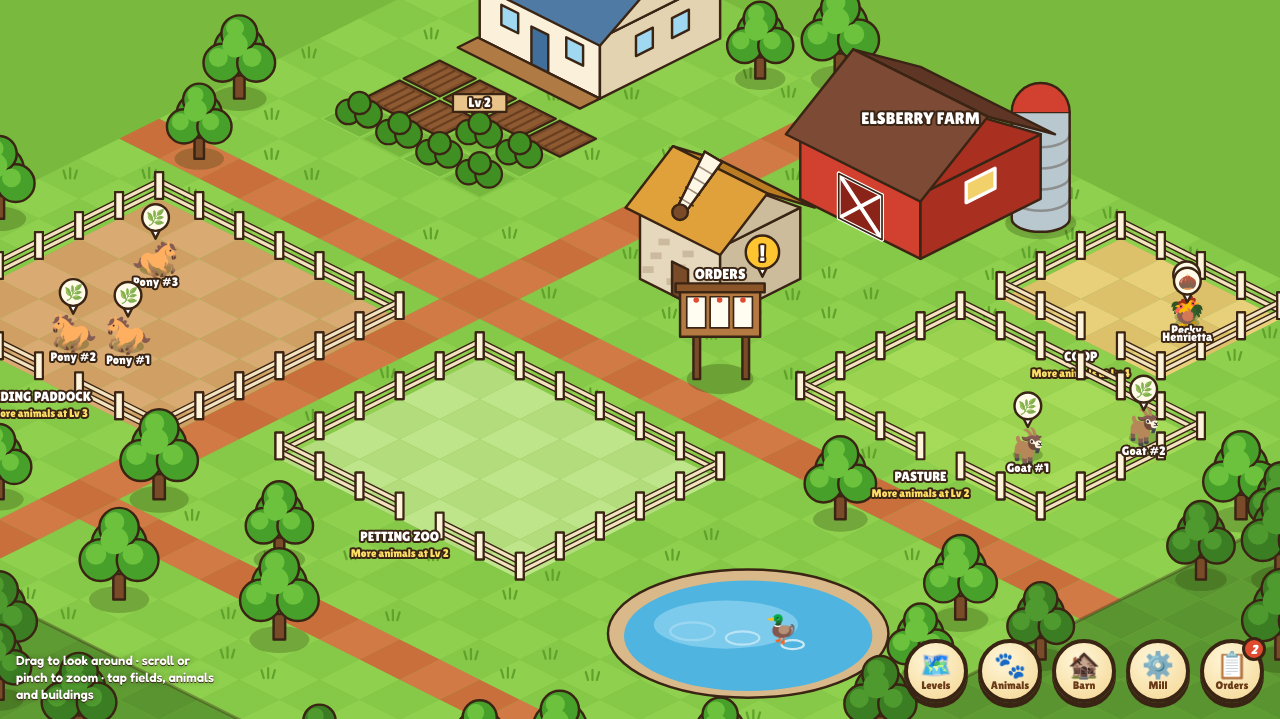
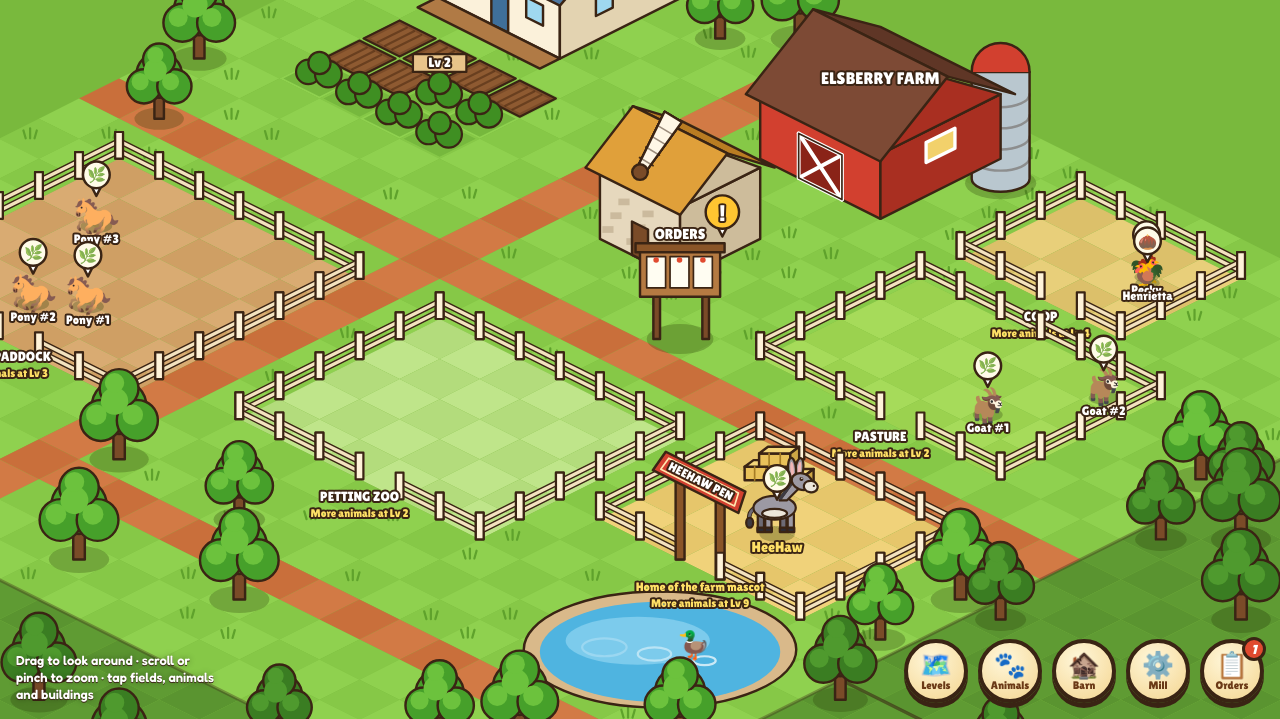
Before and after one commit to vylr7business-blip/HeeHawDay, a website: page index.html in a window 1280 px wide. Shown: the part 81-800 px from the top of the page. Drawn offline with Linux system fonts and the light colour scheme; animation ran at ten frames a second.

Commit message:
Add HeeHaw Pen for the donkey mascot
Co-Authored-By: Claude Opus 5.5 <noreply@anthropic.com>
Claude-Session: https://claude.ai/code/session_012uxGu13CSB2bBvxJA6af9f

```diff
--- a/index.html
+++ b/index.html
@@ -230,7 +230,7 @@ const KINDS = {
   puppy:   {sp:"Puppy",         icon:"🐶", sprite:"🐕", feed:"critterMix",  out:{heart:1},  time:30,  lvl:2, size:26, speed:.9},
   horse:   {sp:"Trail Horse",   icon:"🐎", feed:"sweetFeed",   out:{coins:50}, time:90,  lvl:3, size:42, speed:.6, label:"1-hr trail ride, $50"},
   calf:    {sp:"Baby Cow",      icon:"🐮", sprite:"🐄", feed:"barnFeed",    out:{heart:2},  time:70,  lvl:3, size:32, speed:.4},
-  donkey:  {sp:"Baby Donkey",   icon:"🫏", sprite:"🐎", tint:"grayscale(1) brightness(1.08) contrast(.85)", feed:"barnFeed", out:{heart:2}, time:70, lvl:3, size:32, speed:.45},
+  donkey:  {sp:"Donkey",        icon:"🫏", custom:"donkey", feed:"barnFeed", out:{heart:2}, time:70, lvl:1, size:38, speed:.45},
   duckling:{sp:"Duckling",      icon:"🐥", feed:"chickenFeed", out:{heart:1},  time:40,  lvl:4, size:22, speed:.7},
   piglet:  {sp:"Baby Pig",      icon:"🐷", sprite:"🐖", feed:"critterMix",  out:{heart:2},  time:60,  lvl:4, size:28, speed:.55},
   tortoise:{sp:"Giant Tortoise",icon:"🐢", feed:"critterMix",  out:{heart:4},  time:150, lvl:5, size:34, speed:.15},
@@ -242,13 +242,13 @@ const ANIMALS = [
   ["chicken","Henrietta",1],["chicken","Pecky",1],
   ["goat","Goat #1",1],["goat","Goat #2",1],
   ["sheep","Sheep #1",2],
-  ["calf","Baby Cow",3],["donkey","Baby Donkey",3],
+  ["calf","Baby Cow",3],["donkey","HeeHaw",1],
   ["rabbit","Bunny #1",2],["duckling","Duckling #1",4],["puppy","Puppy #1",2],
   ["piglet","Piglet #1",4],["tortoise","Tortoise",5],
   ["horse","Trail Horse #3",6],["horse","Trail Horse #4",8],["pony","Pony #4",6],
   ["chicken","Hen #3",5],["chicken","Hen #4",7],["goat","Goat #3",6],["sheep","Sheep #2",7],
   ["rabbit","Bunny #2",6],["puppy","Puppy #2",8],["piglet","Piglet #2",8],["duckling","Duckling #2",7],
-  ["tortoise","Tortoise #2",10],["calf","Baby Cow #2",9],["donkey","Baby Donkey #2",9],
+  ["tortoise","Tortoise #2",10],["calf","Baby Cow #2",9],["donkey","HeeHaw Jr.",9],
 ];
 const alvl = a => Math.max(KINDS[a.kind].lvl, (ANIMALS[a.id]||[])[2]||1);
 const CUSTOMERS = [
@@ -278,7 +278,8 @@ function plotXY(i){ const b = i<12? BLOCKS[0] : BLOCKS[1]; const j = i<12? i : i
 const plotCost = i => i<12 ? 80*(i-4) : 100*(i-6);
 const PENS = [
   {id:"coop",    name:"Coop",          x:15,y:1, w:4,h:3, ground:"#e8cf7a", ground2:"#dcc06a", kinds:["chicken","duckling"]},
-  {id:"pasture", name:"Pasture",       x:15,y:5, w:6,h:4, ground:"#a6db5a", ground2:"#9bd24f", kinds:["goat","sheep","calf","donkey"]},
+  {id:"pasture", name:"Pasture",       x:15,y:5, w:6,h:4, ground:"#a6db5a", ground2:"#9bd24f", kinds:["goat","sheep","calf"]},
+  {id:"heehaw",  name:"HeeHaw Pen",    x:17,y:11,w:5,h:4, ground:"#f0d27a", ground2:"#e6c66b", kinds:["donkey"], mascot:true},
   {id:"paddock", name:"Riding Paddock",x:2, y:12,w:6,h:6, ground:"#d9ab72", ground2:"#cf9f64", kinds:["horse","pony"]},
   {id:"zoo",     name:"Petting Zoo",   x:10,y:12,w:6,h:5, ground:"#bfe58a", ground2:"#b3dc7c", kinds:["rabbit","puppy","piglet","tortoise"]},
 ];
@@ -292,7 +293,7 @@ const BUILD = {
   bakery: {x:14,y:26,w:3,d:2},
   bonfire:{x:27,y:22,w:2,d:2},
 };
-const BASE_TREES = [[6,1],[0,0],[1,0],[0,2],[0,8],[1,10],[0,14],[0,18],[1,21],[4,22],[7,21],[11,22],[14,21],[21,21],[23,19],[23,14],[22,12],[23,6],[22,2],[20,0],[7,0],[18,11],[9,19],[5,20],[20,22],[12,19]];
+const BASE_TREES = [[6,1],[0,0],[1,0],[0,2],[0,8],[1,10],[0,14],[0,18],[1,21],[4,22],[7,21],[11,22],[14,21],[21,21],[23,19],[23,14],[23,12],[23,6],[22,2],[20,0],[7,0],[9,19],[5,20],[20,22],[12,19]];
 function pathTile(x,y){
   if((y===10 && x<=23) || (x===8 && y<=23) || (y===20 && x>=8 && x<=23)) return true;
   if(S.lvl>=5 && ((y===10 && x>=24) || (x===27 && y>=5 && y<=9))) return true;
@@ -300,7 +301,7 @@ function pathTile(x,y){
   if(S.lvl>=8 && ((y===20 && x>=24 && x<=28) || (x===28 && y>=20 && y<=21) || (x===29 && y>=24 && y<=33))) return true;
   return false;
 }
-const inPond = (x,y) => { const dx=(x+.5-20.2)/2.6, dy=(y+.5-15.5)/2.2; return dx*dx+dy*dy<1; };
+const inPond = (x,y) => { const dx=(x+.5-21)/2.6, dy=(y+.5-17.5)/2.0; return dx*dx+dy*dy<1; };
 function reserved(x,y){
   if(pathTile(x,y)) return true;
   for(const k in BUILD){ const b=BUILD[k]; if(x>=b.x-1&&x<=b.x+b.w&&y>=b.y-1&&y<=b.y+b.d) return true; }
@@ -324,6 +325,8 @@ if(!S.prod) S.prod={mill:S.mill||[],dairy:[],bakery:[],bonfire:[]}; delete S.mil
 for(const p in PROD) if(!S.prod[p]) S.prod[p]=[];
 while(S.plots.length<NPLOTS) S.plots.push(null);
 for(let i=S.animals.length;i<ANIMALS.length;i++) S.animals.push({id:i,kind:ANIMALS[i][0],name:ANIMALS[i][1],start:null});
+if(S.animals[11]&&S.animals[11].name==="Baby Donkey") S.animals[11].name="HeeHaw";
+if(S.animals[30]&&S.animals[30].name==="Baby Donkey #2") S.animals[30].name="HeeHaw Jr.";
 const save = () => { try{ localStorage.setItem(KEY, JSON.stringify(S)); }catch(e){} };
 
 const need = l => 15*l*l;
@@ -360,7 +363,7 @@ function clampCam(){
   const nx=Math.max(minX,Math.min(maxX,cx)), ny=Math.max(minY,Math.min(maxY,cy));
   cam.x=W/2-nx*cam.z; cam.y=H/2-ny*cam.z;
 }
-resize(); cam.z=Math.max(.5,Math.min(1.15,W/1150)); centerOn(11,9);
+resize(); cam.z=Math.max(.5,Math.min(1.15,W/1150)); centerOn(12.5,9.5);
 addEventListener("resize",()=>{ resize(); clampCam(); });
 const toWorld=(sx,sy)=>[(sx-cam.x)/cam.z,(sy-cam.y)/cam.z];
 const toScreen=(wx,wy)=>[wx*cam.z+cam.x,wy*cam.z+cam.y];
@@ -450,9 +453,9 @@ function drawGround(){
     poly([iso(z.x,z.y),iso(z.x+z.w,z.y),iso(z.x+z.w,z.y+z.h),iso(z.x,z.y+z.h)],null,"rgba(58,36,20,.35)",3);
   }
   // pond
-  const [px,py]=iso(20.2,15.5);
-  ctx.save(); ctx.beginPath(); ctx.ellipse(px,py,TW*1.75,TH*1.6,0,0,7); ctx.fillStyle="#d9b98a"; ctx.fill(); ctx.strokeStyle=OUT; ctx.lineWidth=2.2; ctx.stroke();
-  ctx.beginPath(); ctx.ellipse(px,py+2,TW*1.55,TH*1.38,0,0,7); ctx.fillStyle="#4fb4e0"; ctx.fill();
+  const [px,py]=iso(21,17.5);
+  ctx.save(); ctx.beginPath(); ctx.ellipse(px,py,TW*1.7,TH*1.45,0,0,7); ctx.fillStyle="#d9b98a"; ctx.fill(); ctx.strokeStyle=OUT; ctx.lineWidth=2.2; ctx.stroke();
+  ctx.beginPath(); ctx.ellipse(px,py+2,TW*1.5,TH*1.25,0,0,7); ctx.fillStyle="#4fb4e0"; ctx.fill();
   ctx.beginPath(); ctx.ellipse(px-20,py-8,TW*.9,TH*.6,0,0,7); ctx.fillStyle="#7ccbec"; ctx.fill();
   const t=now()/900; ctx.strokeStyle="rgba(255,255,255,.7)"; ctx.lineWidth=2;
   for(let k=0;k<3;k++){ ctx.beginPath(); ctx.ellipse(px+40-k*45,py+10-k*6,10+((t+k)%3)*5,4+((t+k)%3)*2,0,0,7); ctx.globalAlpha=1-((t+k)%3)/3; ctx.stroke(); }
@@ -597,6 +600,19 @@ function drawFenceSeg(p,q){
   for(const h of [16,7]){ ctx.beginPath(); ctx.moveTo(p[0],p[1]-h); ctx.lineTo(q[0],q[1]-h); ctx.stroke(); }
   for(const r of [p,q]){ ctx.fillStyle="#fff3d9"; ctx.strokeStyle=OUT; ctx.lineWidth=2; ctx.beginPath(); ctx.rect(r[0]-3.5,r[1]-post,7,post); ctx.fill(); ctx.stroke(); }
 }
+function drawArch(p,q){
+  const h=70; ctx.fillStyle="#8a5528"; ctx.strokeStyle=OUT; ctx.lineWidth=2.2;
+  for(const r of [p,q]){ ctx.beginPath(); ctx.rect(r[0]-4,r[1]-h,8,h); ctx.fill(); ctx.stroke(); }
+  const m=[(p[0]+q[0])/2,(p[1]+q[1])/2-h-8];
+  ctx.save(); ctx.translate(m[0],m[1]); ctx.rotate(Math.atan2(q[1]-p[1],q[0]-p[0]));
+  poly([[-40,-11],[40,-11],[43,9],[-43,9]],"#d2402f"); poly([[-35,-7],[35,-7],[37,5],[-37,5]],null,"#ffe8b0",1.5);
+  label("HEEHAW PEN",0,-1,11,"#fff"); ctx.restore();
+}
+function drawHay(X,Y){
+  for(const [dx,dy] of [[0,0],[26,8],[13,-12]]){ const x=X+dx,y=Y+dy;
+    poly([[x-14,y-4],[x+14,y-4],[x+14,y+8],[x-14,y+8]],"#e9c25a"); poly([[x-14,y-4],[x-6,y-10],[x+22,y-10],[x+14,y-4]],"#f4d77a"); poly([[x+14,y-4],[x+22,y-10],[x+22,y+2],[x+14,y+8]],"#cfa645");
+    ctx.strokeStyle="#a67d26"; ctx.lineWidth=1.5; ctx.beginPath(); ctx.moveTo(x-5,y-4); ctx.lineTo(x-5,y+8); ctx.moveTo(x+5,y-4); ctx.lineTo(x+5,y+8); ctx.stroke(); }
+}
 function fenceSegments(pen){
   const segs=[]; const {x,y,w,h}=pen;
   for(let i=0;i<w;i++){ segs.push([[x+i,y],[x+i+1,y]]); if(i!==Math.floor(w/2)) segs.push([[x+i,y+h],[x+i+1,y+h]]); }
@@ -622,15 +638,43 @@ function drawCrop(i){
       ctx.beginPath(); ctx.ellipse(X+s*.5,Y-s*.4,s*.55,s*.28,.6,0,7); ctx.fill(); ctx.stroke(); }
   }
 }
+function drawDonkey(X,Y,s,flip,seed){
+  const G="#9c99a3", GD="#6d6a74", CR="#ece6da";
+  ctx.save(); ctx.translate(X,Y); ctx.scale(flip?-s:s,s); ctx.lineJoin="round"; ctx.lineCap="round";
+  const st=(f)=>{ ctx.fillStyle=f; ctx.fill(); ctx.strokeStyle=OUT; ctx.lineWidth=2/s; ctx.stroke(); };
+  const ell=(x,y,rx,ry,rot,f)=>{ ctx.beginPath(); ctx.ellipse(x,y,rx,ry,rot,0,7); st(f); };
+  // tail
+  ctx.strokeStyle=OUT; ctx.lineWidth=4/s; ctx.beginPath(); ctx.moveTo(16,-20); ctx.quadraticCurveTo(24,-16,22,-8); ctx.stroke();
+  ctx.strokeStyle=GD; ctx.lineWidth=2.2/s; ctx.beginPath(); ctx.moveTo(16,-20); ctx.quadraticCurveTo(24,-16,22,-8); ctx.stroke();
+  ell(22,-7,2.8,4,0,"#3d3a42");
+  // legs
+  for(const lx of [-11,-5,7,13]){ ctx.beginPath(); ctx.rect(lx-2.5,-14,5,13); st(lx===-5||lx===13?GD:G); ctx.beginPath(); ctx.rect(lx-2.8,-3,5.6,3.5); st("#2d2a30"); }
+  // body + belly
+  ell(2,-19,17,9.5,0,G); ell(2,-14.5,10,3.6,0,CR);
+  // neck
+  ctx.beginPath(); ctx.moveTo(-8,-25); ctx.lineTo(-19,-36); ctx.lineTo(-13,-40); ctx.lineTo(-2,-25); ctx.closePath(); st(G);
+  // mane
+  ctx.strokeStyle="#3d3a42"; ctx.lineWidth=3.2/s; ctx.beginPath(); ctx.moveTo(-13,-41); ctx.lineTo(-3,-27); ctx.stroke();
+  // ears (wiggle)
+  const w=Math.sin(now()/380+seed)*.12;
+  for(const [ex,rot] of [[-17,-.25+w],[-12.5,.2-w]]){ ctx.save(); ctx.translate(ex,-44); ctx.rotate(rot); ctx.beginPath(); ctx.ellipse(0,-6,3.2,9,0,0,7); st(G); ctx.beginPath(); ctx.ellipse(0,-6,1.4,6,0,0,7); ctx.fillStyle="#f2b6b6"; ctx.fill(); ctx.restore(); }
+  // head + muzzle
+  ell(-20,-40,8.5,6.5,-.35,G); ell(-27,-36,5.6,4.6,-.2,CR);
+  ctx.fillStyle=OUT; ctx.beginPath(); ctx.arc(-29.5,-36.5,.9,0,7); ctx.fill();
+  ctx.beginPath(); ctx.arc(-19.5,-42,1.6,0,7); ctx.fill(); ctx.fillStyle="#fff"; ctx.beginPath(); ctx.arc(-19.9,-42.6,.6,0,7); ctx.fill();
+  ctx.restore();
+}
 function drawAnimal(a){
   const K=KINDS[a.kind], r=rt(a); const [X,Y]=iso(r.x,r.y);
   const hop=r.wait<=0? Math.abs(Math.sin(now()/150+a.id))*3 : 0;
   shadow(X,Y,K.size*.42);
-  emoji(K.sprite||K.icon,X,Y-hop+K.size*.12,K.size,r.flip,1,K.tint||null);
+  if(K.custom==="donkey") drawDonkey(X,Y-hop,K.size/38*(a.id===11?1.12:.9),r.flip,a.id);
+  else emoji(K.sprite||K.icon,X,Y-hop+K.size*.12,K.size,r.flip,1,K.tint||null);
   hitRect("animal",X-K.size*.55,Y-K.size*1.05,X+K.size*.55,Y+6,a.id);
   const top=Y-K.size-6;
   OVER.push(()=>{
-    label(a.name,X,Y+12,11);
+    label(a.name,X,Y+12,a.id===11?13:11,a.id===11?"#ffe066":"#fff");
+    if(a.kind==="donkey" && (now()+a.id*3100)%9000<1600) label("HEE-HAW!",X+(r.flip?30:-30),top-34,15,"#fff");
     if(animalReady(a)){ const o=Object.entries(K.out)[0]; bubbleIcon(X,top-8,o[0]==="coins"?"🪙":iconOf(o[0]),{bob:true,r:15}); }
     else if(a.start===null) bubbleIcon(X,top-6,FEEDS[K.feed].icon,{r:12,alpha:.75,bg:"#fffbe8"});
     else bubbleIcon(X,top-4,null,{r:9,ring:Math.min(1,(now()-a.start)/1000/K.time),bg:"#fffbe8"});
@@ -667,7 +711,9 @@ function draw(){
     for(const [p,q] of fenceSegments(pen)){ const kk=(p[0]+q[0])/2+(p[1]+q[1])/2; items.push([kk+.02,()=>drawFenceSeg(iso(...p),iso(...q))]); }
     const locked=S.animals.filter(a=>pen.kinds.includes(a.kind) && alvl(a)>S.lvl);
     const [sx,sy]=iso(pen.x+pen.w/2,pen.y+pen.h);
-    items.push([pen.x+pen.y+pen.w+pen.h+.5,()=>{ label(pen.name.toUpperCase(),sx,sy+16,12);
+    if(pen.mascot){ const gx=pen.x+Math.floor(pen.w/2), gy=pen.y+pen.h; items.push([gx+gy+.6,()=>drawArch(iso(gx,gy),iso(gx+1,gy))]);
+      const [hx,hy]=iso(pen.x+.8,pen.y+.8); items.push([pen.x+pen.y+1.6,()=>drawHay(hx,hy)]); }
+    items.push([pen.x+pen.y+pen.w+pen.h+.5,()=>{ if(pen.mascot) label("Home of the farm mascot",sx,sy+16,11,"#ffe066"); else label(pen.name.toUpperCase(),sx,sy+16,12);
       if(locked.length) label(`More animals at Lv ${Math.min(...locked.map(alvl))}`,sx,sy+31,10,"#ffe066"); }]);
   }
   for(const a of S.animals){ if(alvl(a)>S.lvl) continue; const r=rt(a); items.push([r.x+r.y,()=>drawAnimal(a)]); }
```
